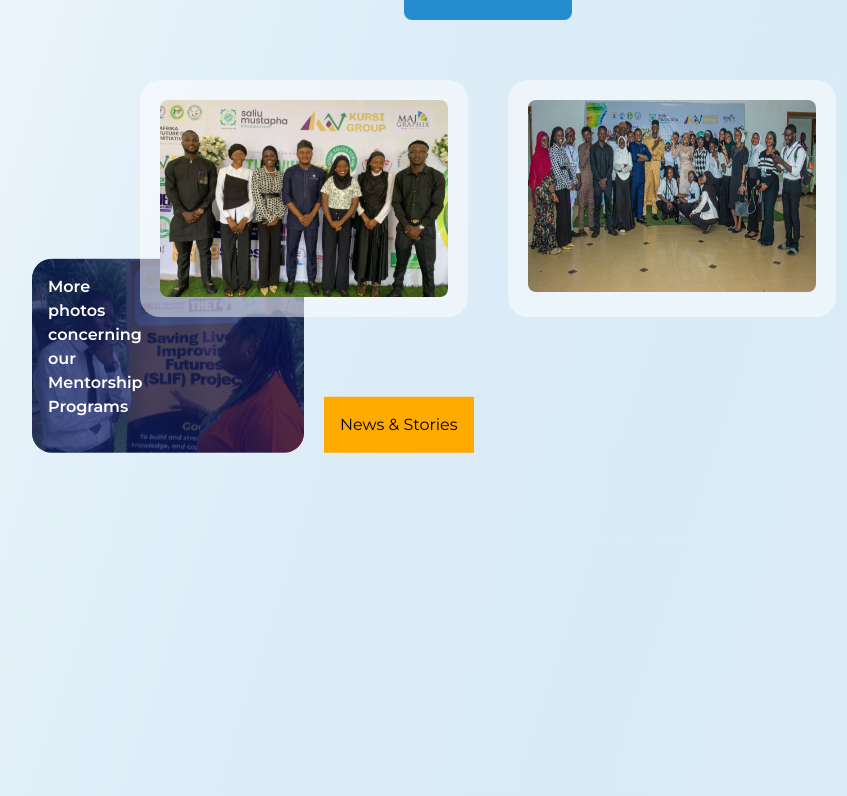
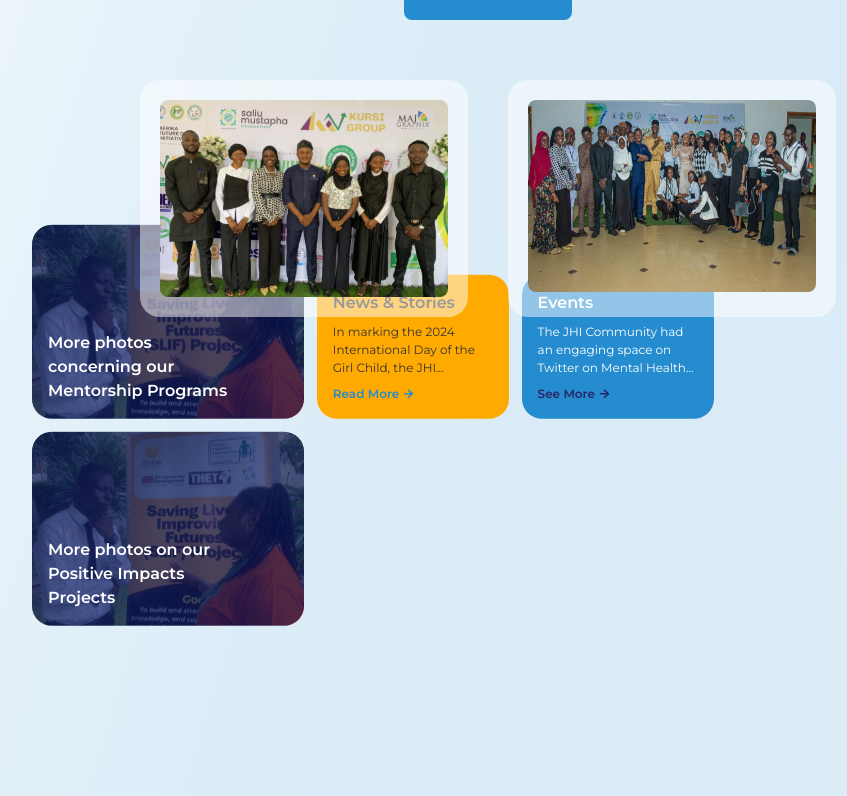
Before and after one commit to sweathannah/JHI-official-website, a React (Vite) app: page / in a window 1280 px wide. Shown: the part 4544-5340 px from the top of the page, without its empty margins (152-999 px from the left). Built offline with nearby package versions, Linux system fonts and the light colour scheme; a web font is replaced by a local one.

Commit message:
structure the image in media section

```diff
--- a/src/pages/home/Home.jsx
+++ b/src/pages/home/Home.jsx
@@ -218,22 +218,47 @@ const Home = () => {
               <img src="/images/header.jpeg" alt="Group photo" className='max-w-[18rem] h-[12rem] rounded-[0.5rem]' />
             </div>
          </div>
-         <div className='flex absolute translate-y-[-30%]'>
-            <div className='px-[10rem] flex flex-row flex-wrap gap-[1.25rem] items-end'>
-              <div className="relative max-w-[17rem]">
+         <div className='flex absolute translate-y-[-23%]'>
+            <div className='px-[10rem] flex flex-row flex-wrap gap-[0.8rem] items-end'>
+              <div className="relative max-w-[17rem] ">
                 <img
                   src="/images/header_image2.svg"
                   alt="Mentorship Programs"
                   className="w-full h-full object-cover rounded-[1.25rem]"
                 />
-                <div className="absolute bottom-0 left-0 w-full h-full bg-[#05175FB2] bg-opacity-[70%] flex text-white p-4 rounded-[1.25rem]">
-                  <p className="text-start font-semibold w-10 items-end">
+                <div className="absolute bottom-0 left-0 w-full h-full bg-[#05175FB2] bg-opacity-[70%] flex text-white p-4 rounded-[1.25rem] items-end">
+                  <p className="text-start font-semibold w-[12rem] items-end">
                     More photos concerning our Mentorship Programs
                   </p>
                 </div>
               </div>
-              <div className='bg-[#FFAA00] w-fit h-fit p-[1rem] '>
-                <h5>News & Stories</h5>
+              <div className='bg-[#FFAA00] w-[12rem] h-fit p-[1rem] rounded-[1.25rem] font-[600] text-[#333333]'>
+                <h5 className=' text-[1rem] '>News & Stories</h5>
+                <p className='font-[400] text-[0.75rem] max-w-[12.875rem] my-[0.5rem] '>In marking the 2024 International Day of the Girl Child, the JHI...</p>
+                <a href="#" className='text-[#258CCF] text-[0.75rem] flex items-center gap-[0.2rem]'>
+                  Read More
+                  <img src="/images/blue_arrow.svg" alt="blue_arrow" className='w-[0.8rem]' />
+                </a>
+              </div>
+              <div className='bg-[#258CCF] w-[12rem] h-fit p-[1rem] rounded-[1.25rem] font-[600] text-[#FFFFFF]'>
+                <h5 className=' text-[1rem] '>Events</h5>
+                <p className='font-[400] text-[0.75rem] max-w-[12.875rem] my-[0.5rem] '>The JHI Community had an engaging space on Twitter on Mental Health...</p>
+                <a href="#" className='text-[#292666] text-[0.75rem] flex items-center gap-[0.2rem]'>
+                  See More
+                  <img src="/images/darkblue_arrow.svg" alt="blue_arrow" className='w-[0.8rem]' />
+                </a>
+              </div>
+              <div className="relative max-w-[17rem] ">
+                <img
+                  src="/images/header_image2.svg"
+                  alt="Mentorship Programs"
+                  className="w-full h-full object-cover rounded-[1.25rem]"
+                />
+                <div className="absolute bottom-0 left-0 w-full h-full bg-[#05175FB2] bg-opacity-[70%] flex text-white p-4 rounded-[1.25rem] items-end">
+                  <p className="text-start font-semibold w-[12rem] items-end">
+                    More photos on our Positive Impacts Projects
+                  </p>
+                </div>
               </div>
             </div>
           </div>
```
Also changed, not shown: public/images/blue_arrow.svg (added), public/images/darkblue_arrow.svg (added).
